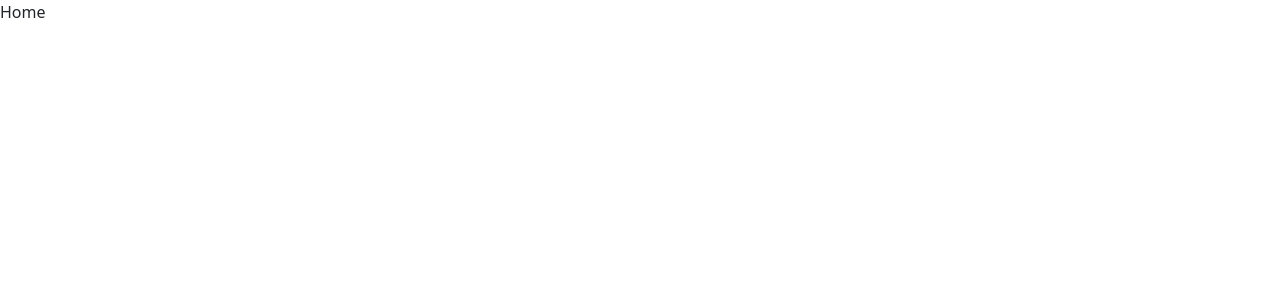
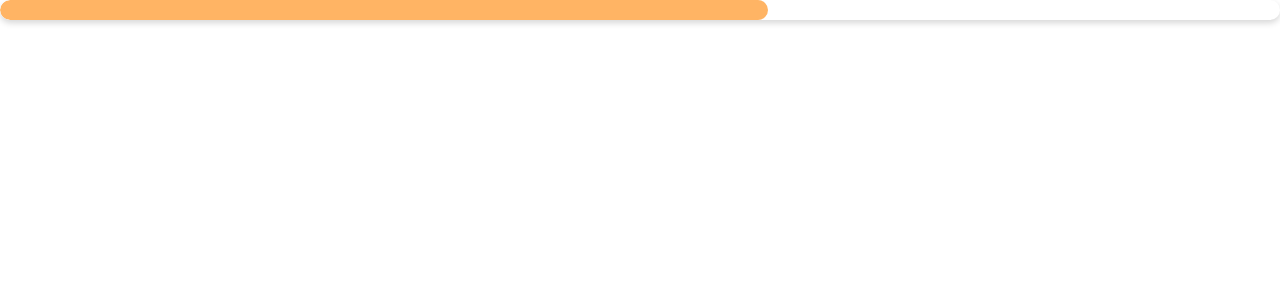
Before and after one commit to yichentsaicamille/f2e-4rd-scrum-tutorial, a React (Create React App) app: page / in a window 1280 px wide. Shown: the top 300 px of the page. Built offline with nearby package versions, Linux system fonts and the light colour scheme.

Commit message:
製作 progressbar

```diff
--- a/src/App.tsx
+++ b/src/App.tsx
@@ -1,6 +1,8 @@
 import { createBrowserRouter, RouterProvider } from "react-router-dom";
 import "./App.scss";
 import Home from "pages/home/";
+import ProgressBar from "@ramonak/react-progress-bar";
+import * as Components from "components/";
 
 // TODO: 之後可擴充換頁互動
 const browserRouter = [
@@ -13,7 +15,9 @@ const browserRouter = [
 const router = createBrowserRouter(browserRouter);
 
 function App() {
-  return <RouterProvider router={router} />;
+  return <Components.ProgressBar completed={60} />;
+
+  // <RouterProvider router={router} />
 }
 
 export default App;
--- a/src/components/index.ts
+++ b/src/components/index.ts
@@ -1,3 +1,3 @@
-// import * as xxx from "./xxx";
+import ProgressBar from "./progressBar";
 
-export {};
+export { ProgressBar };
--- /dev/null
+++ b/src/components/progressBar/index.tsx
@@ -0,0 +1,15 @@
+import styles from "./style.module.scss";
+import * as Types from "types";
+
+function ProgressBar(props: Types.Components.ProgressBar.Props) {
+  return (
+    <div className={`rounded-pill overflow-hidden ${styles.container}`}>
+      <div
+        style={{ width: `${props.completed}%` }}
+        className="bg-orange-2 h-100p rounded-pill"
+      />
+    </div>
+  );
+}
+
+export default ProgressBar;
--- /dev/null
+++ b/src/components/progressBar/style.module.scss
@@ -0,0 +1,4 @@
+.container {
+  box-shadow: 0px 3px 6px #00000029;
+  height: 20px;
+}
--- a/src/custom.scss
+++ b/src/custom.scss
@@ -1,4 +1,5 @@
 @use "sass:map";
+@import "maps";
 /* customize bootstrap style*/
 
 input:focus {
@@ -174,21 +175,6 @@ $utilities: map-merge(
       values: $font,
     ),
   )
-);
-
-// color
-$project-colors: (
-  white: #ffffff,
-  gray-1: #bbbbbb,
-  gray-2: #939cac,
-  gray-3: #717171,
-  green-1: #acd271,
-  green-2: #6d952f,
-  green-3: #527275,
-  green-4: #2f454f,
-  orange-1: #fbe4ca,
-  orange-2: #ffb464,
-  orange-3: #de6e46,
 );
 
 $utilities: map-merge(
--- /dev/null
+++ b/src/maps.scss
@@ -0,0 +1,14 @@
+// color
+$project-colors: (
+  white: #ffffff,
+  gray-1: #bbbbbb,
+  gray-2: #939cac,
+  gray-3: #717171,
+  green-1: #acd271,
+  green-2: #6d952f,
+  green-3: #527275,
+  green-4: #2f454f,
+  orange-1: #fbe4ca,
+  orange-2: #ffb464,
+  orange-3: #de6e46,
+);
--- a/src/types/components/index.d.ts
+++ b/src/types/components/index.d.ts
@@ -1,3 +1,3 @@
-// import type * as xxx from "";
+import type ProgressBar from "./progressBar";
 
-export type {};
+export type { ProgressBar };
--- a/src/types/index.d.ts
+++ b/src/types/index.d.ts
@@ -1,3 +1,3 @@
-// import xxx from "./";
+import type Components from "./components";
 
-export {};
+export { Components };
```
Also changed, not shown: src/types/components/progressBar/index.d.ts (added, +7 -0 lines).
